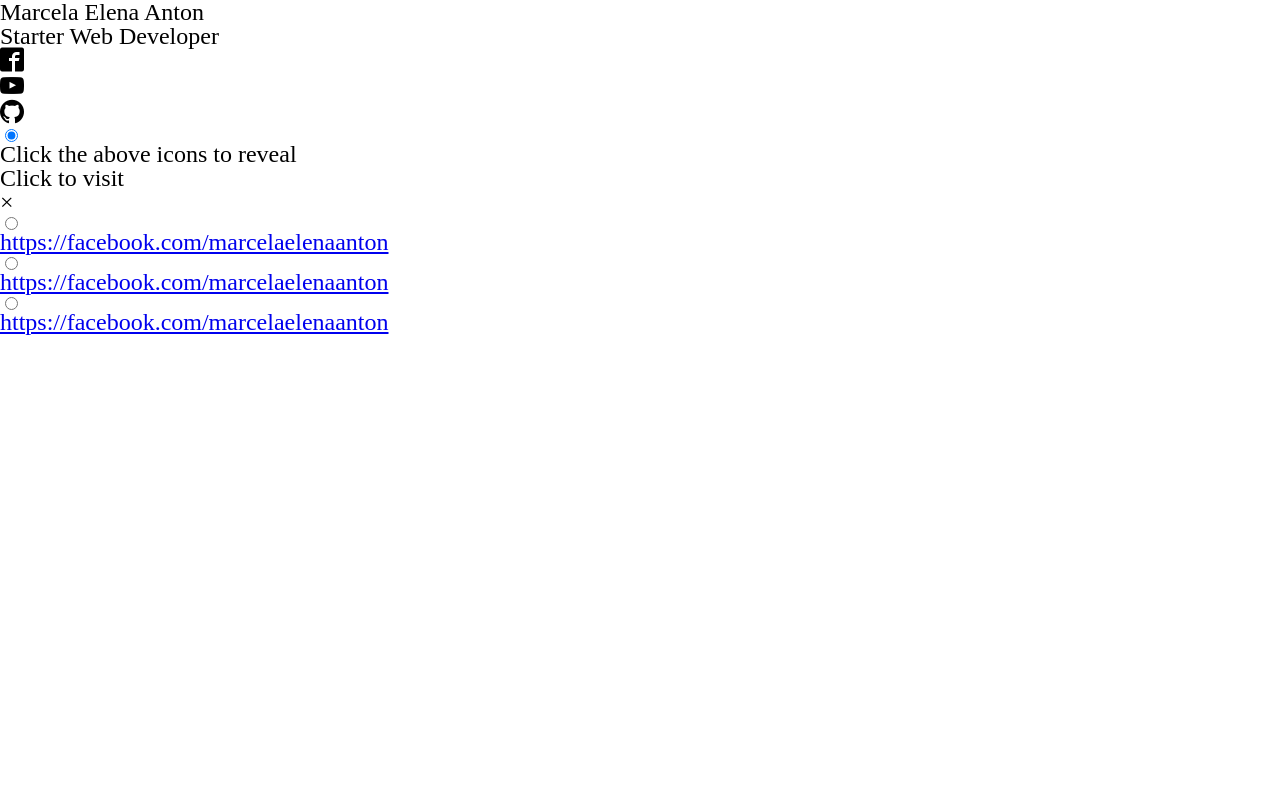
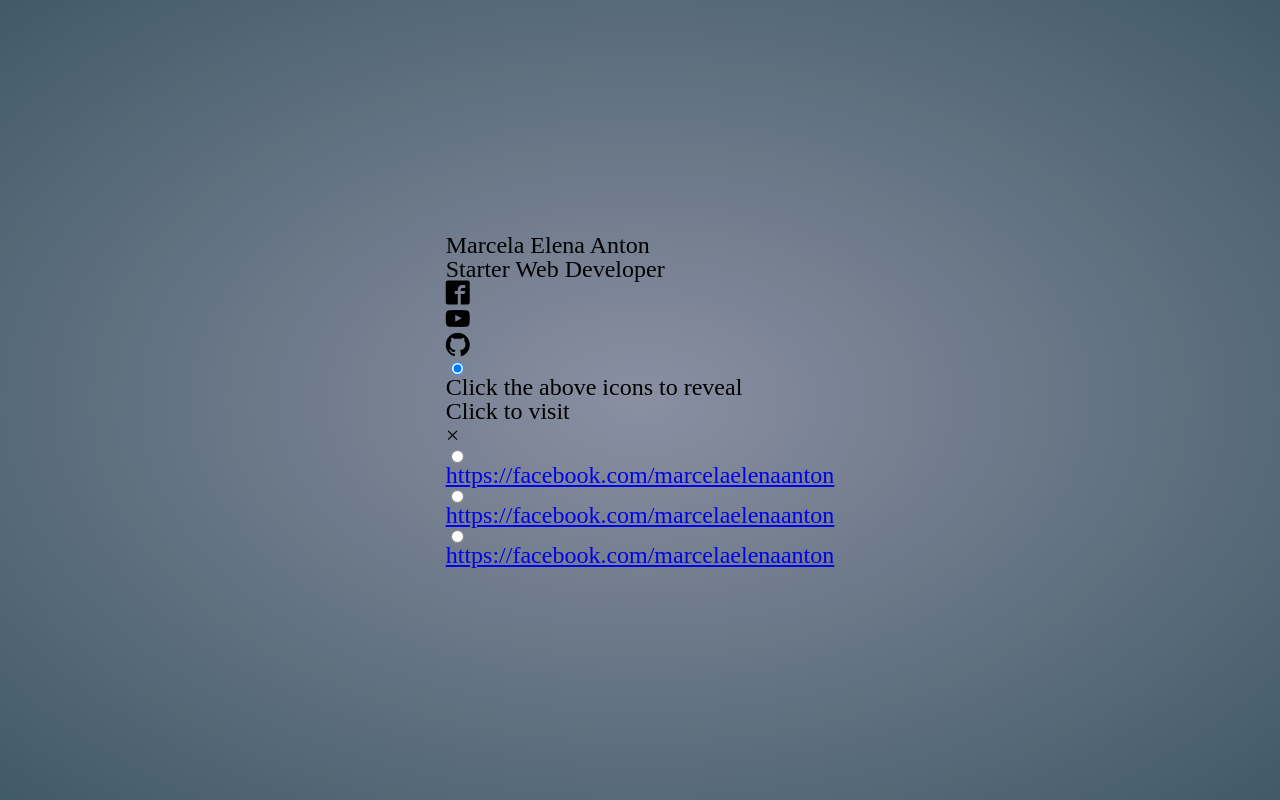
Before and after one commit to marcelaanton/my-cv, a website: page src/index.pug in a window 1280 px wide. Drawn offline with nearby package versions, Linux system fonts and the light colour scheme; files that its build step writes are made by us from their sources; files whose address does not match are found by name; a web font is replaced by a local one.

Commit message:
styling landing page

```diff
--- a/src/_component/landing-page/landing-page.scss
+++ b/src/_component/landing-page/landing-page.scss
@@ -0,0 +1,11 @@
+.landing-page{
+  min-height: 100%;
+  display: flex;
+  align-content: center;
+  justify-content: center;
+  background-image: radial-gradient(#8a8fa2, #415a67);
+
+}
+.landing-page__wrapper{
+  align-content: center;
+}
--- a/src/_component/layout/layout.scss
+++ b/src/_component/layout/layout.scss
@@ -2,6 +2,9 @@
     box-sizing: border-box;
   }
 
+  html, body {
+    height: 100%;
+  }
   html {
     // fluid-typography
 
--- a/src/_component/layout/page.pug
+++ b/src/_component/layout/page.pug
@@ -2,7 +2,7 @@ html
   block cool-config
   head
     title=myTitleForGoogleSearch
-    met(name="description", content=myDescriptionForGoogleSearch)
-    link(rel="stylesheet", href="style.css")
+    meta(name="description", content=myDescriptionForGoogleSearch)
+    link(rel="stylesheet", href ="style.css")
   body
     block awesome-content
```
